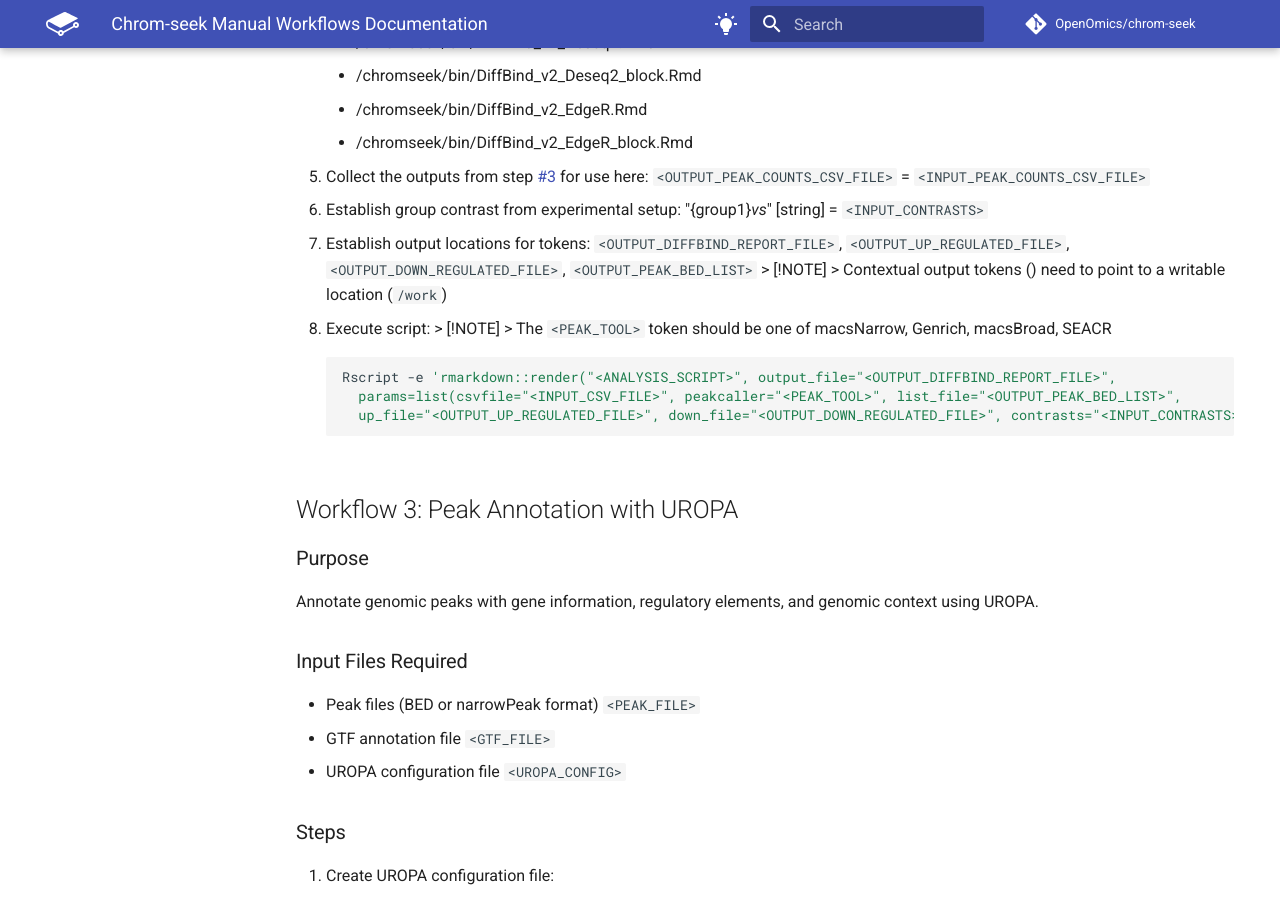
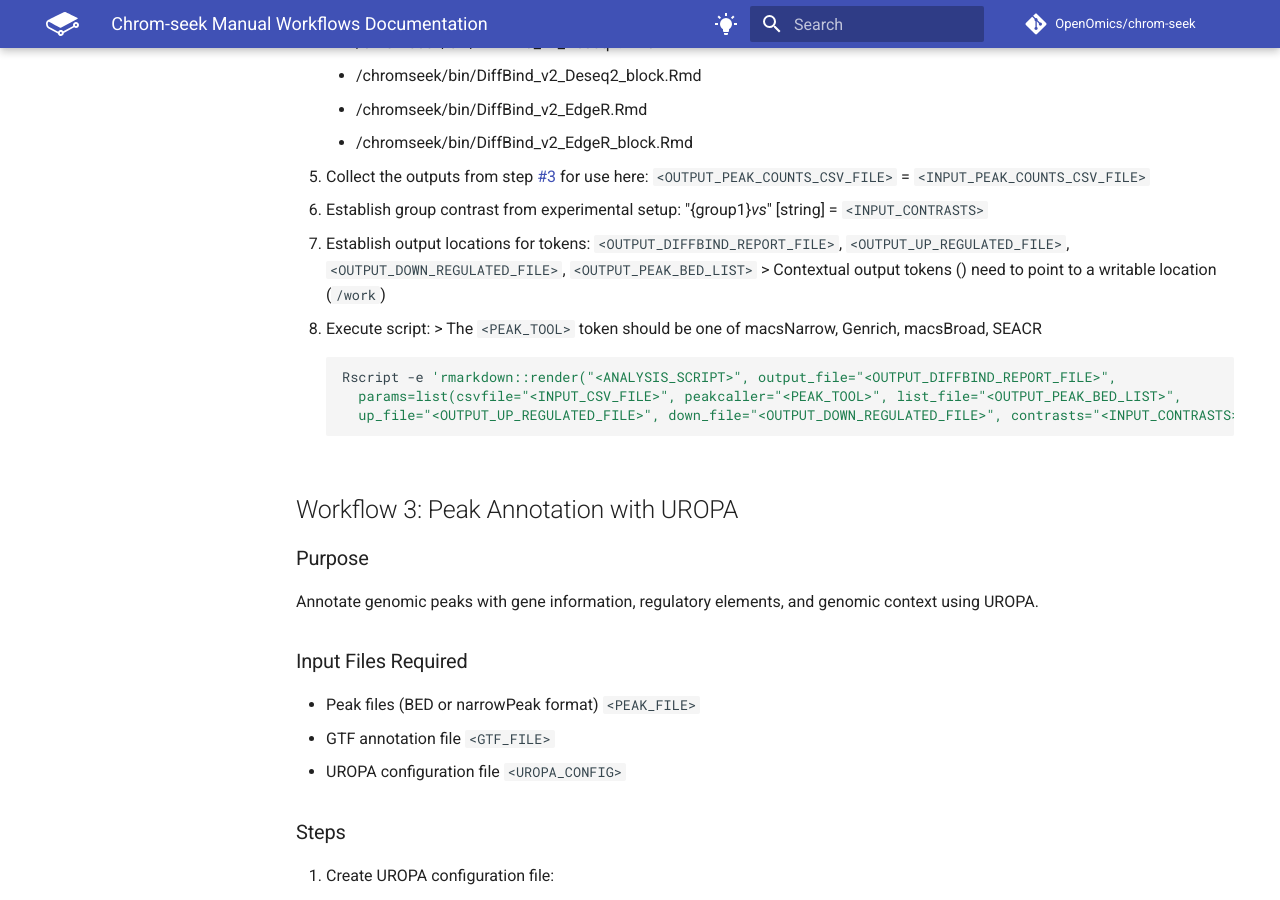
Before and after one commit to OpenOmics/chrom-seek, an MkDocs documentation site: the page built from docs/manual_workflows.md, in a window 1280 px wide and 900 px high, scrolled down 3203 px. Built offline with MkDocs 1.6.1 and Material for MkDocs 9.7.7, drawn with Linux system fonts in a browser that asks for light colours; comment, search, counter and statistics services are not loaded; the version menu is left out.

Commit message:
fix: just use regular blockquote

````diff
--- a/docs/manual_workflows.md
+++ b/docs/manual_workflows.md
@@ -134,11 +134,9 @@ Perform either quality control analysis or differential binding analysis using D
    5. Establish group contrast from experimental setup: "{group1}_vs_{group2}" [string] = `<INPUT_CONTRASTS>`
 
    6. Establish output locations for tokens: `<OUTPUT_DIFFBIND_REPORT_FILE>`, `<OUTPUT_UP_REGULATED_FILE>`, `<OUTPUT_DOWN_REGULATED_FILE>`, `<OUTPUT_PEAK_BED_LIST>`
-      > [!NOTE]
       > Contextual output tokens (<OUTPUT_*>) need to point to a writable location (`/work`)
 
    7. Execute script:
-      > [!NOTE]
       > The `<PEAK_TOOL>` token should be one of macsNarrow, Genrich, macsBroad, SEACR
 
       ```bash
````
